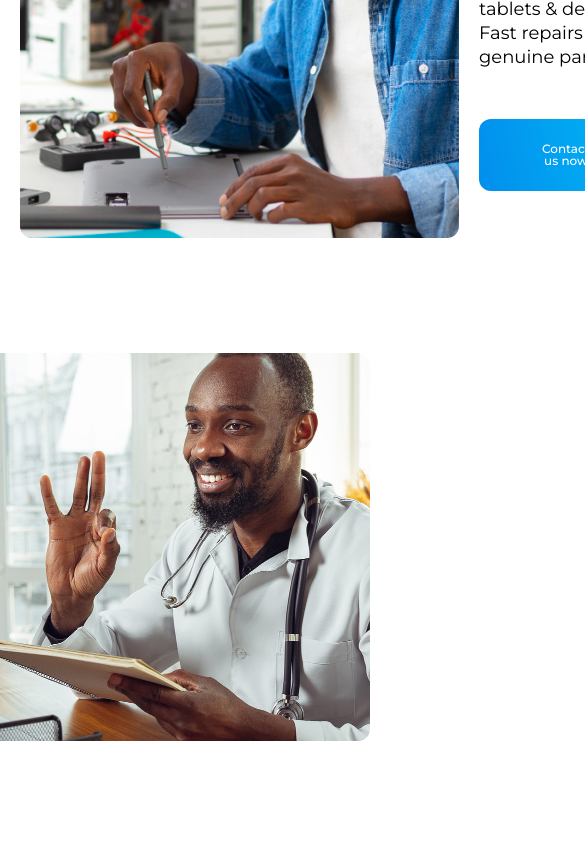
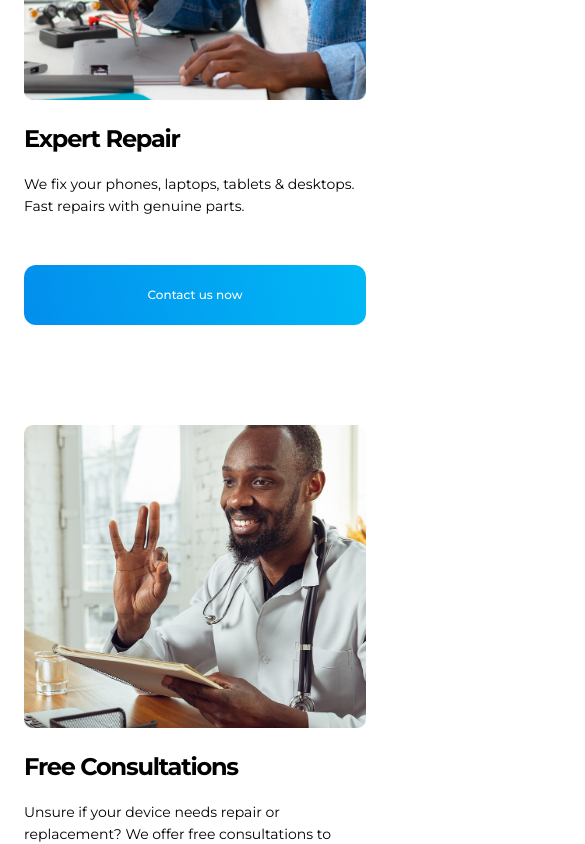
Before and after one commit to greenlife-developer/MaestroMarv, a React (Create React App) app: page /repairs in a window 390 px wide. Shown: the part 1000-1844 px from the top of the page, 585 px wide, since content can reach past the window. Built offline with nearby package versions, Linux system fonts and the light colour scheme.

Commit message:
updating about | contact | repairs

```diff
--- a/src/components/repair_row/Row.jsx
+++ b/src/components/repair_row/Row.jsx
@@ -1,8 +1,9 @@
 const Row = ({ repair, position }) => {
   return (
     <div
-      style={{ flexDirection: position === "forward" ? "row" : "row-reverse" }}
-      className="repair_row"
+      className={
+        position === "forward" ? "repair_row row" : "repair_row row-reverse"
+      }
     >
       <div className="repair_row_img">
         <img src={repair?.img} alt="" />
--- a/src/pages/about/About.jsx
+++ b/src/pages/about/About.jsx
@@ -1,5 +1,4 @@
 import Hero from "../../components/WebHero/Hero";
-import "./about.css";
 import aboutimg from "../../assets/images/aboutimg1.jpg";
 import aboutimg1 from "../../assets/images/aboutimg2.png";
 import Testimonials from "../../components/testimonials/Testimonials";
@@ -11,6 +10,7 @@ import jamiu from "../../assets/images/team/jamiu.png";
 import temilayo from "../../assets/images/team/temilayo.png";
 import praise from "../../assets/images/team/praise.png";
 import opeyemi from "../../assets/images/team/opeyemi.png";
+import "./about.css";
 
 const About = () => {
   const team = [
--- a/src/pages/about/about.css
+++ b/src/pages/about/about.css
@@ -83,7 +83,6 @@
   right: 300px;
 }
 
-
 @media screen and (max-width: 1024px) {
   .about_section_1 {
     padding: 100px 20px 200px;
@@ -126,10 +125,64 @@
     grid-column-gap: 15px;
   }
 
-
   .about_section_3 .about_cta_card {
     position: absolute;
     bottom: 35%;
     right: 100px;
   }
-};
+}
+
+@media screen and (max-width: 430px) {
+  .about_section_1 {
+    padding: 48px 24px 190px;
+    gap: 20px;
+    flex-direction: column;
+  }
+
+  .about_section_1 .section_1_text_img h3 {
+    font-size: 24px;
+    line-height: 29.26px;
+  }
+
+  .about_section_1 .section_1_text_img img {
+    width: 100%;
+  }
+
+  .about_section_1 .section_1_text h4 {
+    font-size: 14px;
+    line-height: 22px;
+  }
+
+  .about_section_1 .section_1_text p {
+    font-size: 14px;
+    line-height: 22px;
+  }
+
+  .about_section_2 h1 {
+    font-size: 24px;
+    line-height: 29px;
+    margin-bottom: 30px;
+  }
+
+  .about_section_2 .team {
+    grid-row-gap: 87px;
+    grid-column-gap: 10px;
+  }
+
+
+  .about_section_2 .team .team_member h3 {
+    font-size: 14px;
+    line-height: 22px;
+    padding: 14px 0 1px 9px;
+  }
+
+  .about_section_2 .team .team_member p {
+    font-size: 10px;
+    line-height: 11px;
+    padding: 0 0 1px 9px;
+  }
+
+  .about_section_3 .about_cta_card {
+    position: static;
+  }
+}
--- a/src/pages/contact/contact.css
+++ b/src/pages/contact/contact.css
@@ -18,6 +18,7 @@
   gap: 24px;
   padding: 46px 65px;
   border-radius: 12px;
+  background: red;
 }
 
 .contact_section_1 .contact_card h3 {
@@ -175,3 +176,34 @@
     right: 10%;
   }
 }
+
+@media screen and (max-width: 430px) {
+  .contact_section_1 {
+    padding: 24px 0 48px;
+    grid-template-columns: 1fr;
+    margin-bottom: 48px;
+  }
+
+  .contact_section_1 .contact_info {
+    display: none;
+  }
+
+  .contact_section_1 .contact_form {
+    padding: 24px;
+  }
+
+  .contact_section_1 .contact_form .form_field {
+    width: 100%;
+    gap: 24px;
+    flex-direction: column;
+  }
+
+  .contact_section_1 .contact_form form > button {
+    width: 100%;
+  }
+
+  .contact_section_3 .contact_cta_card {
+    position: static;
+  }
+
+}
--- a/src/pages/repairs/repairs.css
+++ b/src/pages/repairs/repairs.css
@@ -7,6 +7,10 @@
   align-items: center;
   margin-bottom: 120px;
   gap: 70px;
+}
+
+.repair_row.row-reverse {
+  flex-direction: row-reverse;
 }
 
 .repair_row .repair_row_text h3 {
@@ -59,9 +63,6 @@
   right: 20%;
 }
 
-
-
-
 @media screen and (max-width: 1024px) {
   .repairs_section_1 {
     padding: 100px 20px;
@@ -88,5 +89,44 @@
     bottom: 30%;
     right: 10%;
   }
+}
 
+@media screen and (max-width: 430px) {
+  .repairs_section_1 {
+    padding: 48px 24px;
+  }
+
+  .repair_row {
+    flex-direction: column;
+    margin-bottom: 100px;
+  }
+
+  .repair_row.row-reverse {
+    flex-direction: column;
+  }
+
+  .repair_row_img img {
+    width: 100%;
+  }
+
+  .repair_row .repair_row_text h3 {
+    font-size: 24px;
+    line-height: 29px;
+  }
+
+  .repair_row .repair_row_text p {
+    font-size: 14px;
+    line-height: 22px;
+    margin-bottom: 48px;
+  }
+
+  .repair_row .repair_row_text button {
+    font-size: 12px;
+    line-height: 12px;
+    width: 100%;
+  }
+
+  .repairs_section_2 .repairs_cta_card {
+    position: static;
+  }
 }
```
Also changed, not shown: src/components/WebHero/hero.css (line endings or trailing spaces), src/pages/repairs/Repairs.jsx (line endings or trailing spaces).
